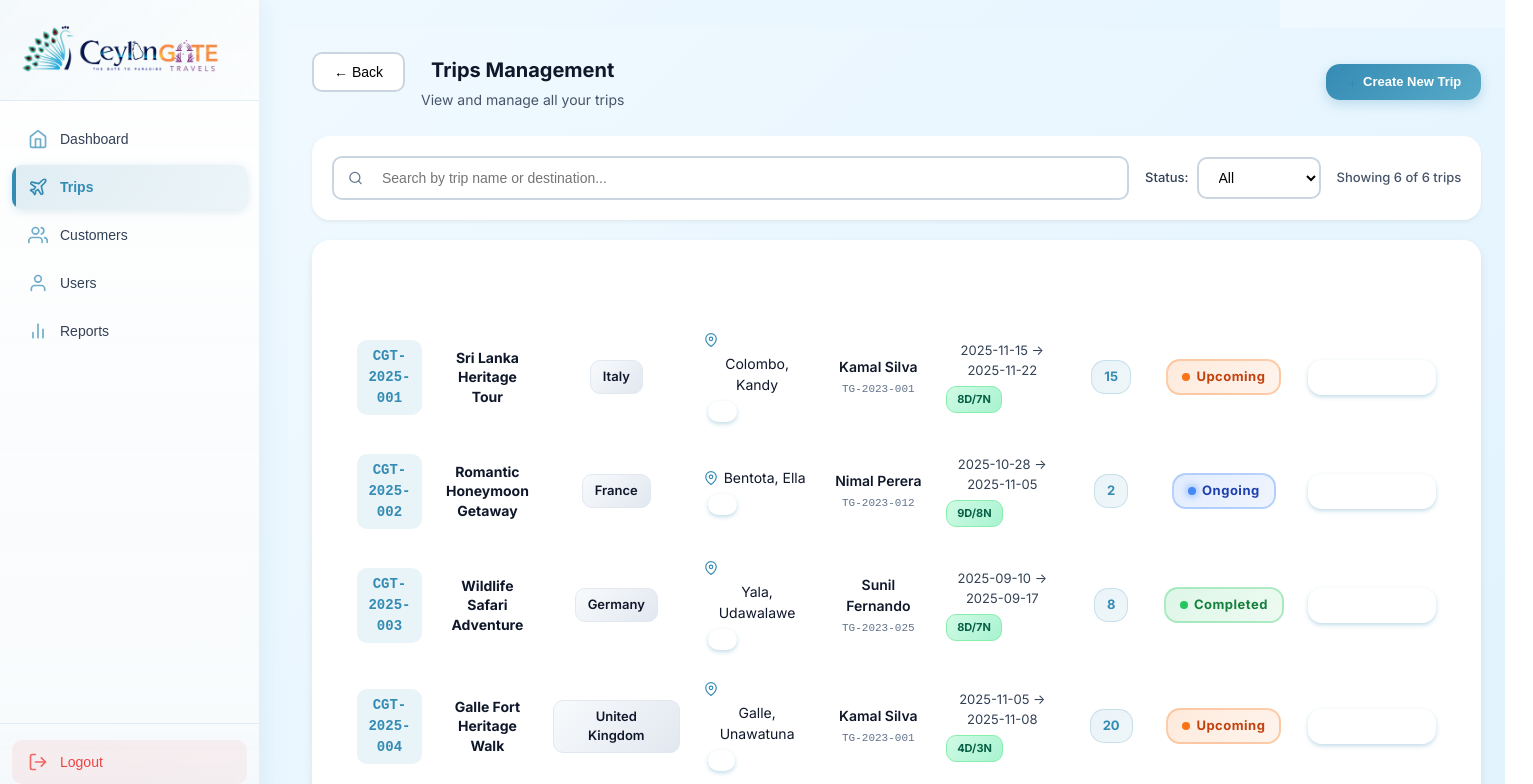
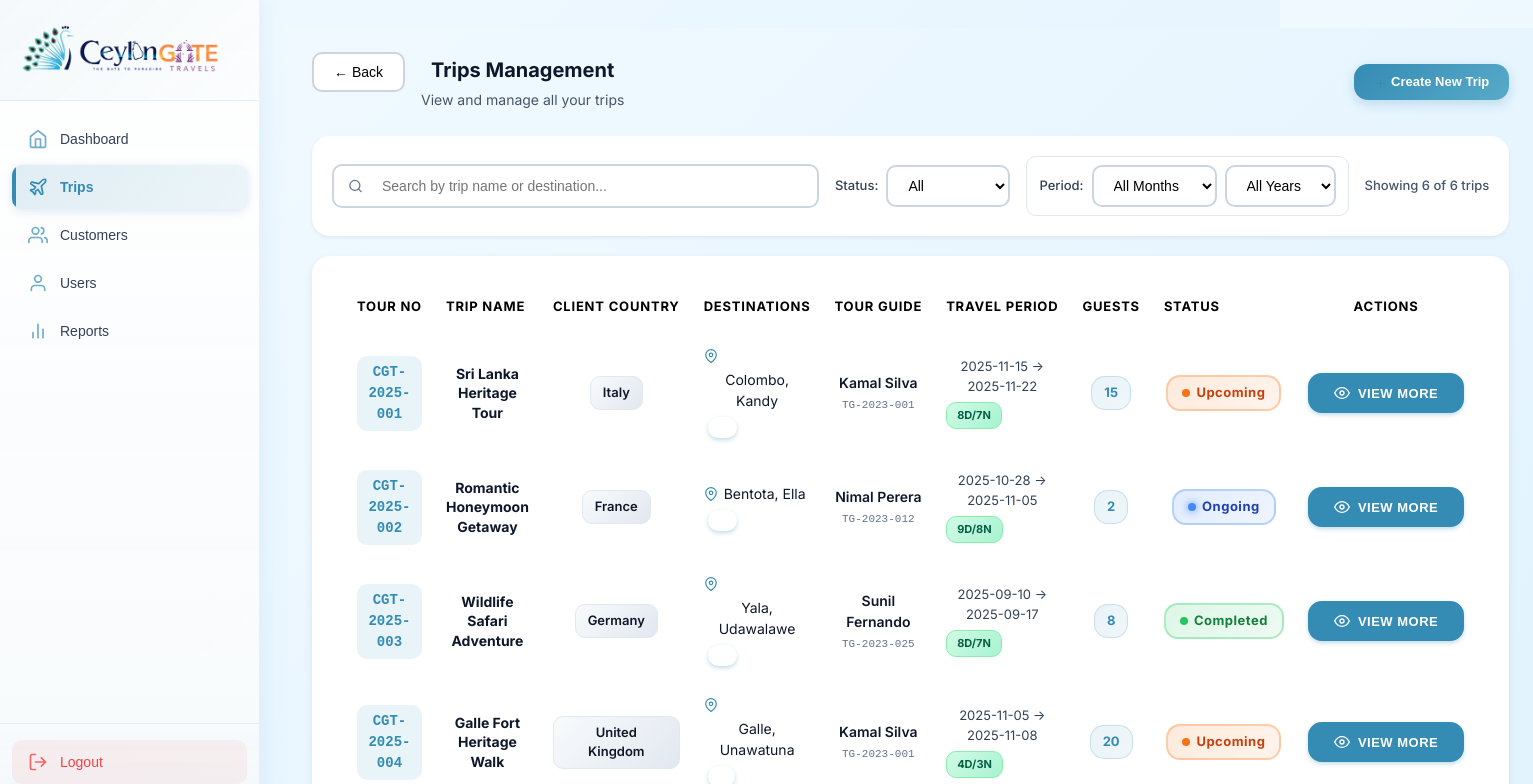
Before and after one commit to Pramudi02/Ceylongate, a React (Vite) app: page /trips in a window 1280 px wide. Shown: the top 784 px of the page, 1533 px wide, since content can reach past the window. Built offline with nearby package versions, Linux system fonts and the light colour scheme.

Commit message:
feat: add month and year filters to TripsList component with updated styling

```diff
--- a/src/pages/trips/TripsList/TripsList.page.css
+++ b/src/pages/trips/TripsList/TripsList.page.css
@@ -96,10 +96,21 @@
   gap: var(--space-sm);
 }
 
+.date-filter-group {
+  display: flex;
+  align-items: center;
+  gap: var(--space-sm);
+  background: var(--gray-50);
+  padding: var(--space-sm) var(--space-md);
+  border-radius: var(--radius-md);
+  border: 1px solid var(--gray-200);
+}
+
 .filter-label {
   font-size: var(--font-size-sm);
   font-weight: var(--font-weight-medium);
   color: var(--gray-700);
+  white-space: nowrap;
 }
 
 .filter-select {
@@ -150,7 +161,7 @@
   text-align: left;
   font-size: var(--font-size-sm);
   font-weight: var(--font-weight-bold);
-  color: var(--white);
+  color: #000000;
   text-transform: uppercase;
   letter-spacing: 0.8px;
   border-bottom: none;
@@ -450,10 +461,12 @@
 
 /* View More Button */
 .btn-view-more {
-  display: inline-block;
-  background: linear-gradient(135deg, var(--primary-color) 0%, var(--secondary-color) 100%);
+  display: inline-flex;
+  align-items: center;
+  gap: 8px;
+  background: var(--primary-color);
   color: white !important;
-  border: none;
+  border: 2px solid var(--primary-color);
   padding: 10px 24px;
   border-radius: var(--radius-lg);
   font-size: var(--font-size-sm);
@@ -466,12 +479,26 @@
   white-space: nowrap;
   min-width: 120px;
   text-align: center;
+  justify-content: center;
+}
+
+.btn-view-more .icon-eye {
+  width: 16px;
+  height: 16px;
+  display: inline-block;
+  filter: brightness(0) saturate(100%) invert(100%);
 }
 
 .btn-view-more:hover {
   transform: translateY(-2px);
   box-shadow: 0 4px 12px rgba(52, 139, 180, 0.5);
-  background: linear-gradient(135deg, var(--secondary-color) 0%, var(--primary-color) 100%);
+  background: white;
+  color: var(--primary-color) !important;
+  border-color: var(--primary-color);
+}
+
+.btn-view-more:hover .icon-eye {
+  filter: brightness(0) saturate(100%) invert(42%) sepia(85%) saturate(476%) hue-rotate(158deg) brightness(93%) contrast(89%);
 }
 
 .btn-view-more:active {
--- a/src/pages/trips/TripsList/TripsList.page.jsx
+++ b/src/pages/trips/TripsList/TripsList.page.jsx
@@ -6,6 +6,8 @@ const TripsList = () => {
   const navigate = useNavigate();
   const [searchTerm, setSearchTerm] = useState('');
   const [statusFilter, setStatusFilter] = useState('All');
+  const [monthFilter, setMonthFilter] = useState('All Months');
+  const [yearFilter, setYearFilter] = useState('All Years');
 
   const trips = [
     {
@@ -130,7 +132,16 @@ const TripsList = () => {
                          trip.destinations.join(' ').toLowerCase().includes(searchTerm.toLowerCase()) ||
                          trip.countryOfClient.toLowerCase().includes(searchTerm.toLowerCase());
     const matchesStatus = statusFilter === 'All' || trip.status === statusFilter;
-    return matchesSearch && matchesStatus;
+
+    // Month and Year filtering
+    const tripDate = new Date(trip.startDate);
+    const tripMonth = tripDate.getMonth() + 1; // 0-based, so add 1
+    const tripYear = tripDate.getFullYear();
+
+    const matchesMonth = monthFilter === 'All Months' || parseInt(monthFilter) === tripMonth;
+    const matchesYear = yearFilter === 'All Years' || parseInt(yearFilter) === tripYear;
+
+    return matchesSearch && matchesStatus && matchesMonth && matchesYear;
   });
 
   const getStatusClass = (status) => {
@@ -186,6 +197,40 @@ const TripsList = () => {
             <option>Ongoing</option>
             <option>Completed</option>
             <option>Cancelled</option>
+          </select>
+        </div>
+
+        <div className="filter-group date-filter-group">
+          <label className="filter-label">Period:</label>
+          <select
+            className="filter-select"
+            value={monthFilter}
+            onChange={(e) => setMonthFilter(e.target.value)}
+          >
+            <option>All Months</option>
+            <option value="1">January</option>
+            <option value="2">February</option>
+            <option value="3">March</option>
+            <option value="4">April</option>
+            <option value="5">May</option>
+            <option value="6">June</option>
+            <option value="7">July</option>
+            <option value="8">August</option>
+            <option value="9">September</option>
+            <option value="10">October</option>
+            <option value="11">November</option>
+            <option value="12">December</option>
+          </select>
+          <select
+            className="filter-select"
+            value={yearFilter}
+            onChange={(e) => setYearFilter(e.target.value)}
+          >
+            <option>All Years</option>
+            <option value="2024">2024</option>
+            <option value="2025">2025</option>
+            <option value="2026">2026</option>
+            <option value="2027">2027</option>
           </select>
         </div>
 
@@ -258,6 +303,7 @@ const TripsList = () => {
                     className="btn-view-more"
                     onClick={() => navigate(`/trips/${trip.id}`)}
                   >
+                    <span className="icon-eye"></span>
                     View More
                   </button>
                 </td>
```
